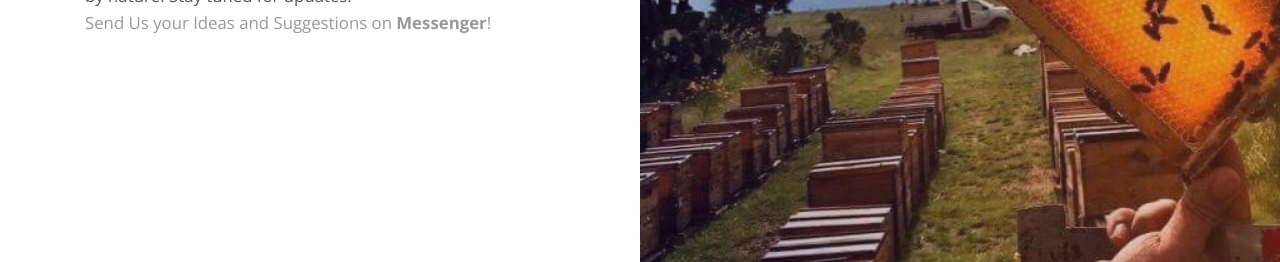
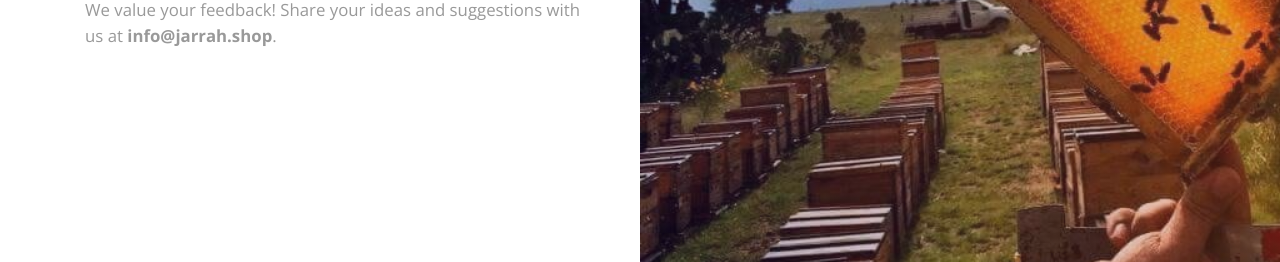
Before and after one commit to AmmarNaser/Jarrah, a plain HTML site: page index.html in a window 1280 px wide. Shown: the part 467-729 px from the top of the page. Drawn offline with nearby package versions, Linux system fonts and the light colour scheme; files whose address does not match are found by name.

Commit message:
Update index.html

```diff
--- a/index.html
+++ b/index.html
@@ -56,7 +56,8 @@
                 <!-- email-input-area -->
 
                 <p class="post-desc">
-                  Send Us your Ideas and Suggestions on <a href="m.me/108768019821479"><strong>Messenger</strong></a>!
+                 We value your feedback! Share your ideas and suggestions with us at <a href="mailto:info@jarrah.shop"><strong>info@jarrah.shop</strong></a>.
+
                 </p>
               </div>
               <!-- main-content -->
```
